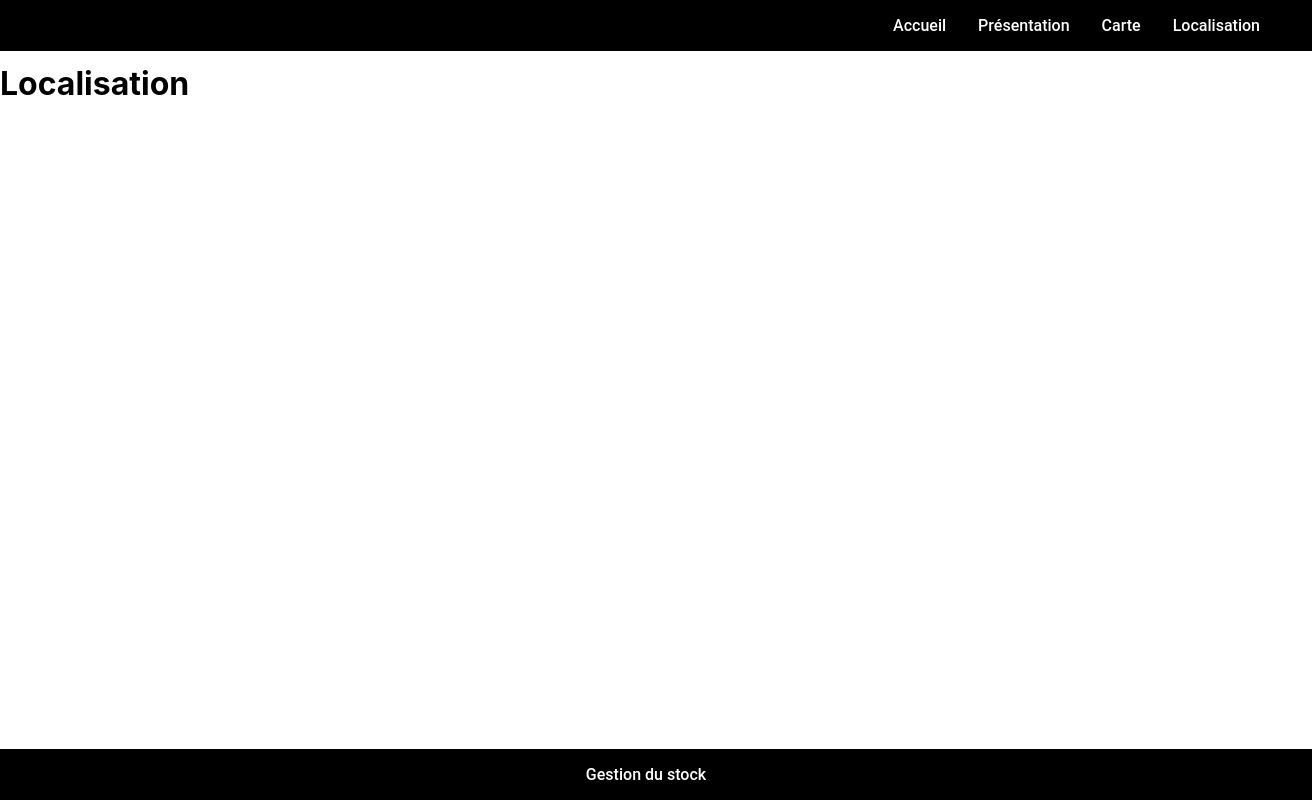
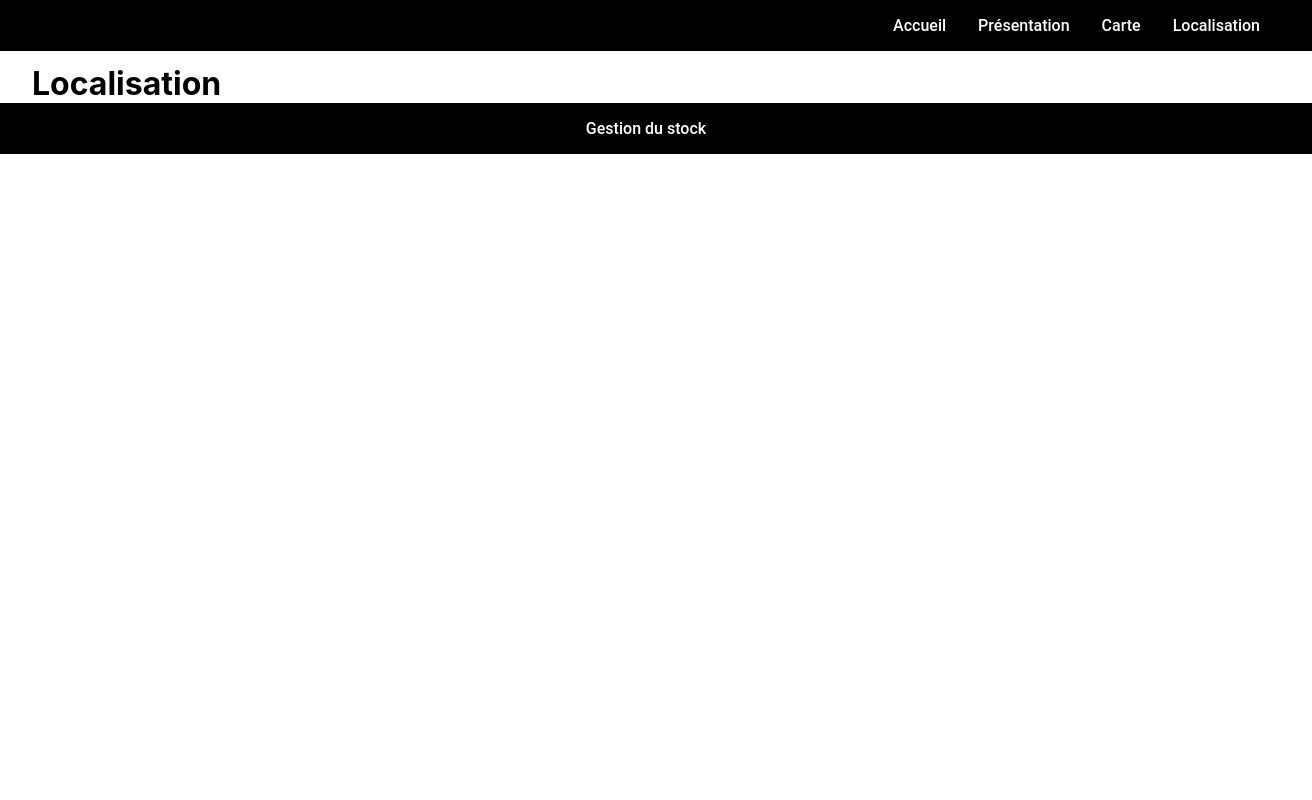
Before and after one commit to Nicolas-Vinckier/TpReact, a React (Vite) app: page /localisation in a window 1280 px wide. Shown: the whole page, 1312 px wide, since content can reach past the window. Built offline with nearby package versions, Linux system fonts and the light colour scheme.

Commit message:
Update style.css

```diff
--- a/src/pages/style.css
+++ b/src/pages/style.css
@@ -45,6 +45,7 @@ https://patorjk.com/software/taag/#p=display&f=Big&t=
     transition: color 0.3s ease-in-out;
 }
 
+/* --------------- Navbar Footer */
 
 .navbar-footer {
     background-color: #000000;
@@ -53,7 +54,7 @@ https://patorjk.com/software/taag/#p=display&f=Big&t=
     font-size: 1rem;
     font-weight: 500;
     padding: 0.5rem 1rem;
-    position: fixed;
+    /* position: fixed; */
     bottom: 0;
     width: 100%;
     z-index: 1;
@@ -91,5 +92,5 @@ https://patorjk.com/software/taag/#p=display&f=Big&t=
 */
 
 h1 {
-    margin-top: 2em;
+    margin: 2em 1em 0 1em;
 }
```
